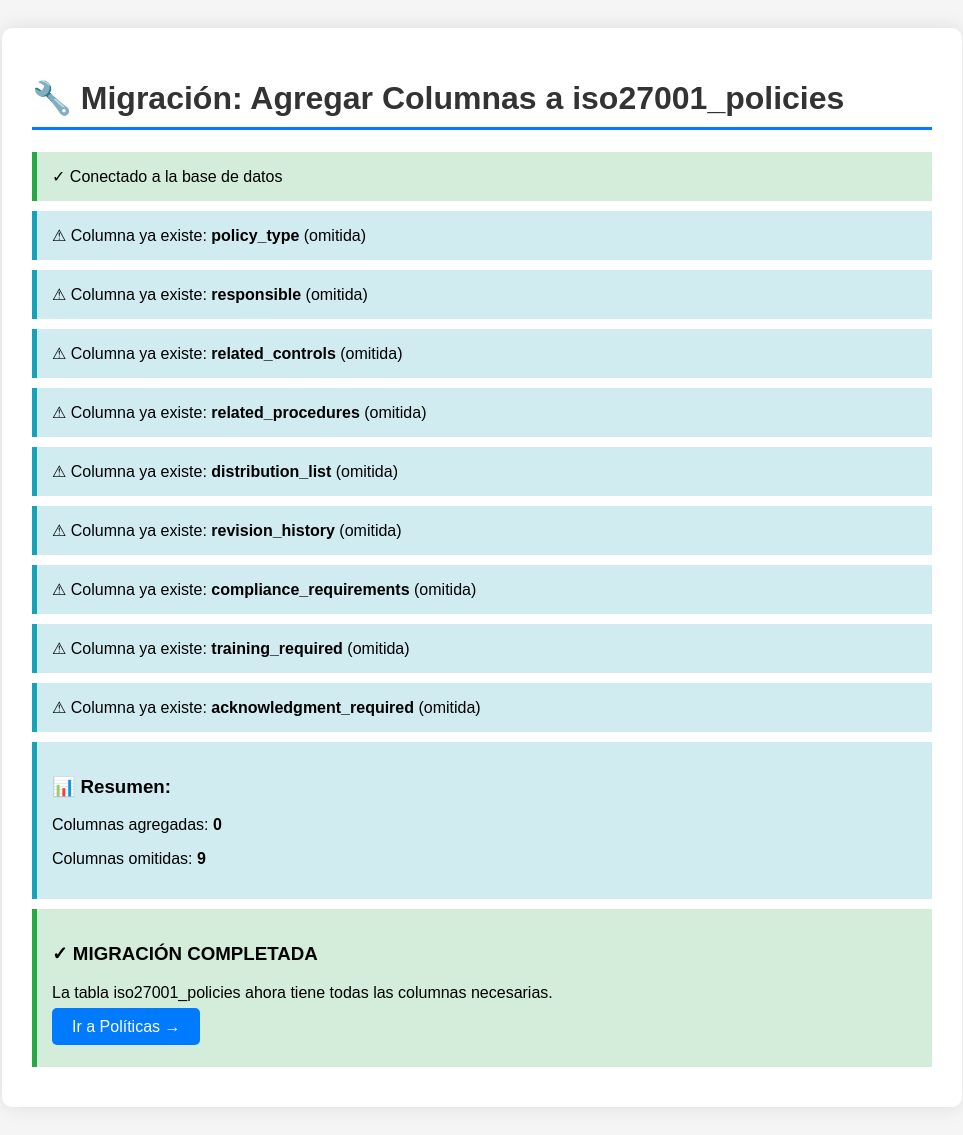
After one commit to isoauditorchile-stack/conecta-erp, a PHP site: page /auditool/database/migrate_policies_columns.php in a window 1280 px wide. The commit adds this page. Shown: the whole page, without its empty margins (158-1121 px from the left). Run offline with PHP 8.4, Linux system fonts and the light colour scheme.

Commit message:
fix: Corregir schema SQL y mapeo de columnas en politicas.php
SCHEMA SQL (schema_iso27001.sql):
- Agregar columna policy_type (politica, procedimiento, directriz, estandar)
- Agregar columna responsible (responsable de la política)
- Agregar columna related_controls (controles relacionados)
- Agregar columna related_procedures (procedimientos relacionados)
- Agregar columna distribution_list (lista de distribución)
- Agregar columna revision_history (historial de revisiones)
- Agregar columna compliance_requirements (requisitos de cumplimiento)
- Agregar columna training_required (requiere capacitación)
- Agregar columna acknowledgment_required (requiere reconocimiento)

POLITICAS.PHP:
- Corregir INSERT: usar policy_version, last_review, next_review, policy_scope, policy_objective, policy_content
- Corregir UPDATE: usar policy_version, last_review, next_review, policy_scope, policy_objective, policy_content
- Mapear correctamente campos del formulario a nombres de columnas SQL reales

MIGRACIÓN:
- Crear migrate_policies_columns.php para agregar columnas faltantes a DB existentes
- Script standalone que agrega solo columnas nuevas sin afectar datos existentes

Soluciona ERROR 500 por columnas inexistentes en la base de datos

```diff
--- /dev/null
+++ b/auditool/database/migrate_policies_columns.php
@@ -0,0 +1,92 @@
+<?php
+/**
+ * MIGRACIÓN: Agregar columnas faltantes a iso27001_policies
+ * EJECUTAR: https://isogestion.conectaerp.com/auditool/database/migrate_policies_columns.php
+ */
+
+error_reporting(E_ALL);
+ini_set('display_errors', 1);
+set_time_limit(300);
+
+echo "<!DOCTYPE html><html><head><meta charset='UTF-8'><title>Migración: Políticas</title>";
+echo "<style>
+body { font-family: Arial; padding: 20px; background: #f5f5f5; }
+.container { max-width: 900px; margin: 0 auto; background: white; padding: 30px; border-radius: 10px; box-shadow: 0 0 20px rgba(0,0,0,0.1); }
+h1 { color: #333; border-bottom: 3px solid #007bff; padding-bottom: 10px; }
+.success { background: #d4edda; padding: 15px; border-left: 5px solid #28a745; margin: 10px 0; }
+.error { background: #f8d7da; padding: 15px; border-left: 5px solid #dc3545; margin: 10px 0; }
+.info { background: #d1ecf1; padding: 15px; border-left: 5px solid #17a2b8; margin: 10px 0; }
+</style></head><body><div class='container'>";
+
+echo "<h1>🔧 Migración: Agregar Columnas a iso27001_policies</h1>";
+
+define('DB_HOST', 'localhost');
+define('DB_USER', 'conectae_isogestionuser');
+define('DB_PASS', 'pt125824caraud');
+define('DB_NAME', 'conectae_isogestionbd');
+
+try {
+    $conn = new mysqli(DB_HOST, DB_USER, DB_PASS, DB_NAME);
+
+    if ($conn->connect_error) {
+        throw new Exception("Error de conexión: " . $conn->connect_error);
+    }
+
+    echo "<div class='success'>✓ Conectado a la base de datos</div>";
+
+    // Columnas a agregar
+    $columns_to_add = [
+        "ADD COLUMN `policy_type` enum('politica','procedimiento','directriz','estandar') DEFAULT 'politica' AFTER `policy_category`",
+        "ADD COLUMN `responsible` varchar(255) DEFAULT NULL AFTER `next_review`",
+        "ADD COLUMN `related_controls` varchar(500) DEFAULT NULL AFTER `responsible`",
+        "ADD COLUMN `related_procedures` text DEFAULT NULL AFTER `related_controls`",
+        "ADD COLUMN `distribution_list` text DEFAULT NULL AFTER `related_procedures`",
+        "ADD COLUMN `revision_history` text DEFAULT NULL AFTER `distribution_list`",
+        "ADD COLUMN `compliance_requirements` text DEFAULT NULL AFTER `revision_history`",
+        "ADD COLUMN `training_required` enum('no','si') DEFAULT 'no' AFTER `compliance_requirements`",
+        "ADD COLUMN `acknowledgment_required` enum('no','si') DEFAULT 'no' AFTER `training_required`"
+    ];
+
+    $added = 0;
+    $skipped = 0;
+
+    foreach ($columns_to_add as $alter_sql) {
+        // Extraer nombre de columna
+        preg_match('/ADD COLUMN `([^`]+)`/', $alter_sql, $matches);
+        $column_name = $matches[1] ?? 'desconocida';
+
+        // Verificar si la columna ya existe
+        $check = $conn->query("SHOW COLUMNS FROM iso27001_policies LIKE '$column_name'");
+
+        if ($check && $check->num_rows > 0) {
+            echo "<div class='info'>⚠ Columna ya existe: <strong>$column_name</strong> (omitida)</div>";
+            $skipped++;
+        } else {
+            $full_sql = "ALTER TABLE iso27001_policies $alter_sql";
+            if ($conn->query($full_sql)) {
+                echo "<div class='success'>✓ Columna agregada: <strong>$column_name</strong></div>";
+                $added++;
+            } else {
+                echo "<div class='error'>✗ Error al agregar <strong>$column_name</strong>: " . $conn->error . "</div>";
+            }
+        }
+    }
+
+    echo "<div class='info'><h3>📊 Resumen:</h3>";
+    echo "<p>Columnas agregadas: <strong>$added</strong></p>";
+    echo "<p>Columnas omitidas: <strong>$skipped</strong></p>";
+    echo "</div>";
+
+    echo "<div class='success'><h3>✓ MIGRACIÓN COMPLETADA</h3>";
+    echo "<p>La tabla iso27001_policies ahora tiene todas las columnas necesarias.</p>";
+    echo "<p><a href='../iso_27001/politicas.php' style='padding: 10px 20px; background: #007bff; color: white; text-decoration: none; border-radius: 5px;'>Ir a Políticas →</a></p>";
+    echo "</div>";
+
+    $conn->close();
+
+} catch (Exception $e) {
+    echo "<div class='error'>✗ ERROR: " . $e->getMessage() . "</div>";
+}
+
+echo "</div></body></html>";
+?>
```
Also changed, not shown: auditool/database/schema_iso27001.sql (+9 -0 lines), auditool/iso_27001/politicas.php (+8 -8 lines).
